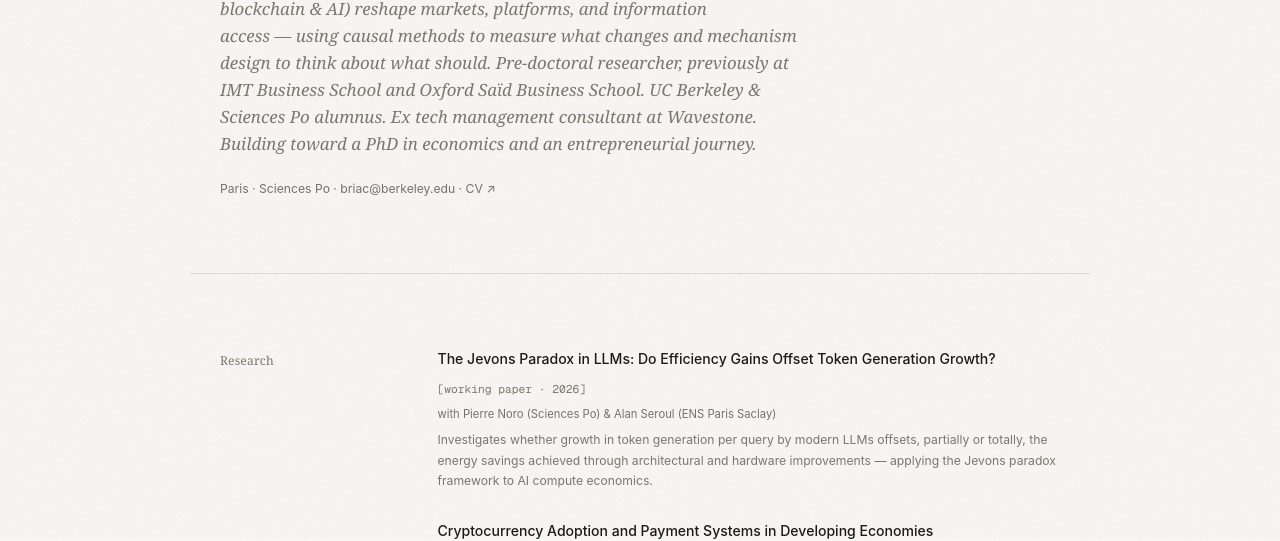
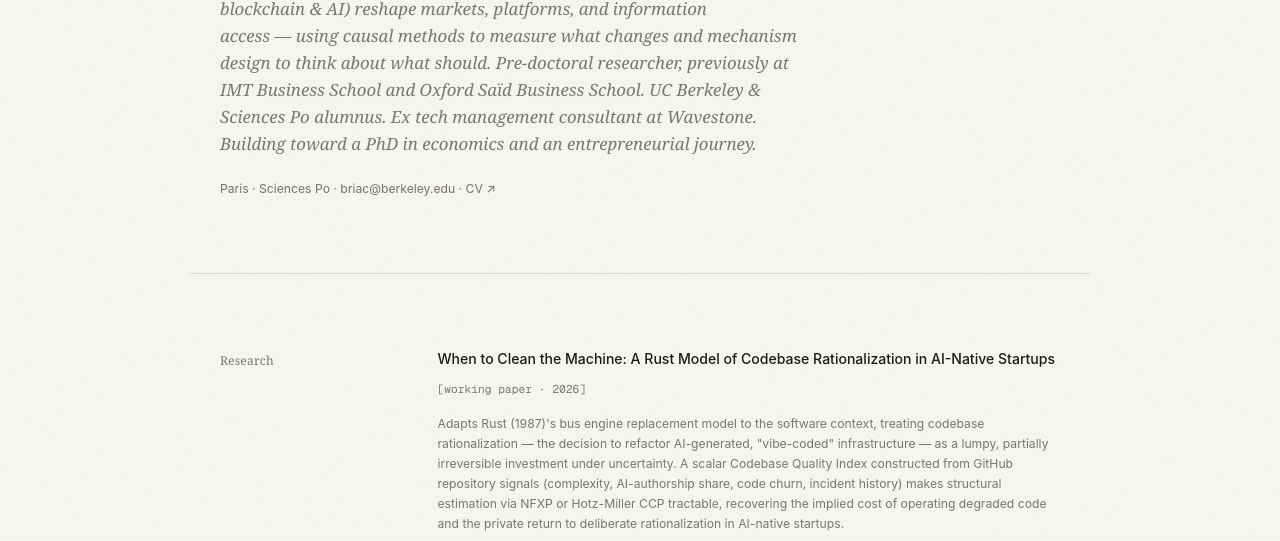
Before and after one commit to briacSck/briac-lp, a plain HTML site: page index.html in a window 1280 px wide. Shown: the part 261-802 px from the top of the page. Drawn offline with nearby package versions, Linux system fonts and the light colour scheme; a web font is replaced by a local one.

Commit message:
feat: add discreet choice model on vibecoding working paper

```diff
--- a/index.html
+++ b/index.html
@@ -548,6 +548,20 @@
       <div class="section-content">
 
         <article class="entry">
+          <h3>When to Clean the Machine: A Rust Model of Codebase Rationalization in AI-Native Startups</h3>
+          <span class="tag">[working paper · 2026]</span>
+          <p class="abstract">
+            Adapts Rust (1987)'s bus engine replacement model to the software context, treating
+            codebase rationalization — the decision to refactor AI-generated, "vibe-coded"
+            infrastructure — as a lumpy, partially irreversible investment under uncertainty.
+            A scalar Codebase Quality Index constructed from GitHub repository signals (complexity,
+            AI-authorship share, code churn, incident history) makes structural estimation via
+            NFXP or Hotz-Miller CCP tractable, recovering the implied cost of operating degraded
+            code and the private return to deliberate rationalization in AI-native startups.
+          </p>
+        </article>
+
+        <article class="entry">
           <h3>The Jevons Paradox in LLMs: Do Efficiency Gains Offset Token Generation Growth?</h3>
           <span class="tag">[working paper · 2026]</span>
           <p class="meta">with Pierre Noro (Sciences Po) &amp; Alan Seroul (ENS Paris Saclay)</p>
```
